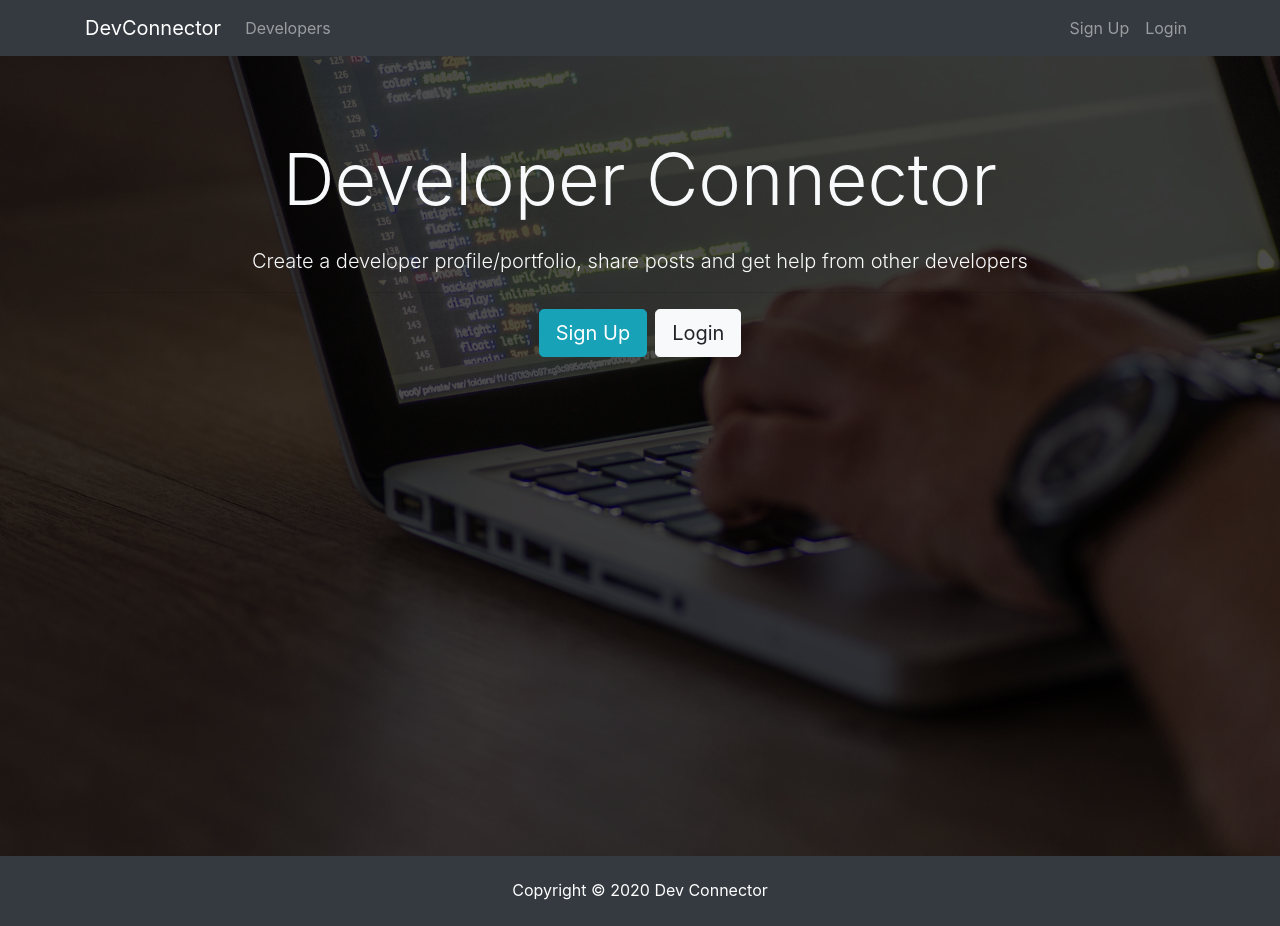
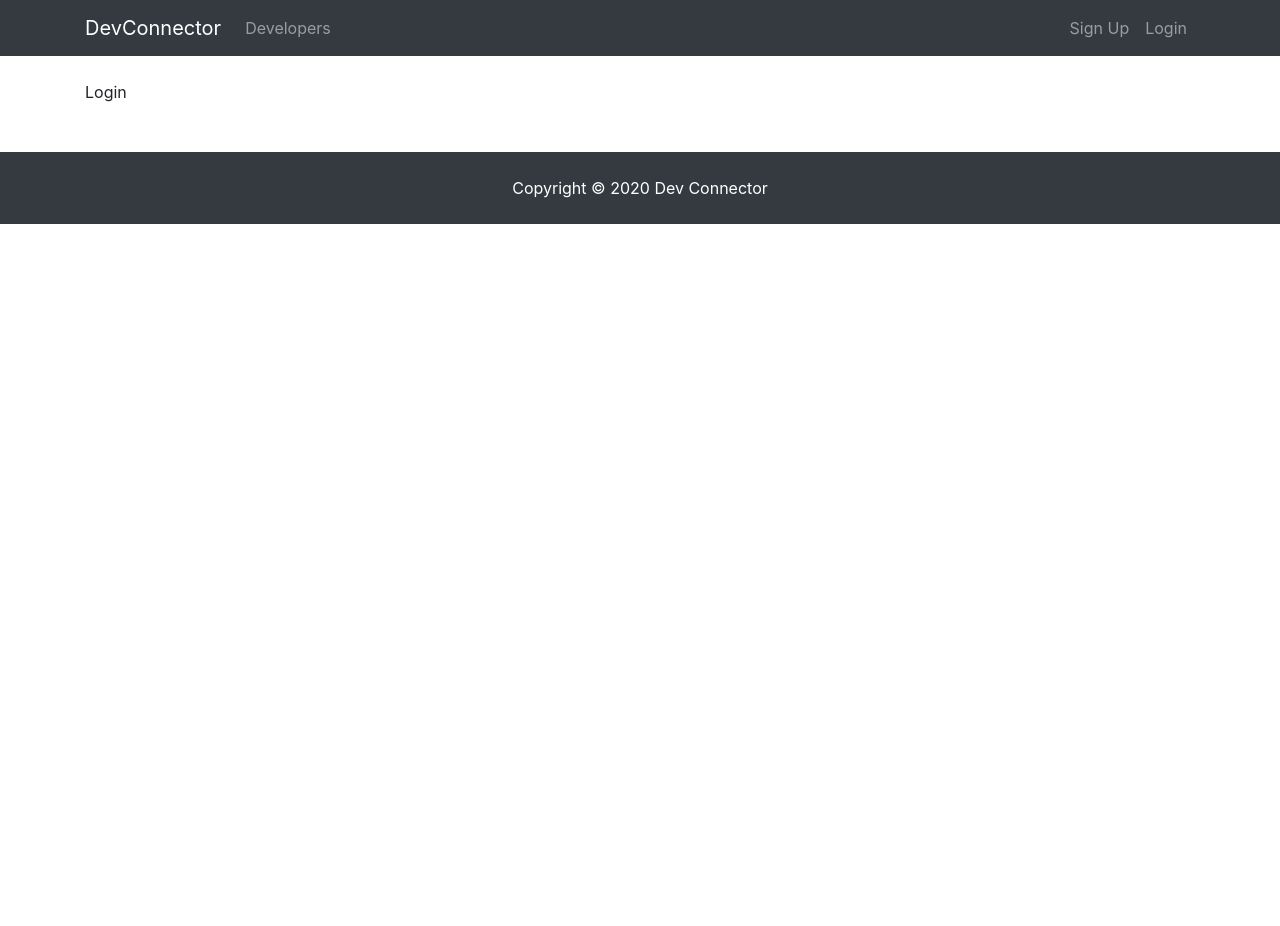
Before and after one commit to Vanevo00/MERNPractice, a React (Create React App) app in the folder client/: page /login in a window 1280 px wide. After the commit the page ends 800 px from the top, so only its background shows below. Built offline with nearby package versions, Linux system fonts and the light colour scheme.

Commit message:
feat: implement router

```diff
--- a/client/package.json
+++ b/client/package.json
@@ -9,6 +9,7 @@
     "@testing-library/user-event": "^7.1.2",
     "react": "^16.13.1",
     "react-dom": "^16.13.1",
+    "react-router-dom": "^5.2.0",
     "react-scripts": "3.4.3"
   },
   "scripts": {
--- a/client/src/App.js
+++ b/client/src/App.js
@@ -1,16 +1,25 @@
 import React from 'react'
+import { BrowserRouter as Router, Route } from 'react-router-dom'
 import './App.css';
 import Navbar from './components/layout/Navbar'
 import Footer from './components/layout/Footer'
 import Landing from './components/layout/Landing'
+import Register from './components/auth/register/Register'
+import Login from './components/auth/login/Login'
 
 function App() {
   return (
-    <div className="App">
-      <Navbar/>
-      <Landing/>
-      <Footer/>
-    </div>
+    <Router>
+      <div className="App">
+        <Navbar/>
+        <Route exact path='/' component={ Landing }/>
+        <div className='container'>
+          <Route exact path='/register' component={ Register }/>
+          <Route exact path='/login' component={ Login }/>
+        </div>
+        <Footer/>
+      </div>
+    </Router>
   );
 }
 
--- /dev/null
+++ b/client/src/components/auth/login/Login.js
@@ -0,0 +1,11 @@
+import React from 'react'
+
+const Login = () => {
+  return (
+    <div>
+      Login
+    </div>
+  )
+}
+
+export default Login
--- /dev/null
+++ b/client/src/components/auth/register/Register.js
@@ -0,0 +1,11 @@
+import React from 'react'
+
+const Register = () => {
+  return (
+    <div>
+      Register
+    </div>
+  )
+}
+
+export default Register
--- a/client/src/components/layout/Landing.js
+++ b/client/src/components/layout/Landing.js
@@ -1,4 +1,5 @@
 import React from 'react'
+import { Link } from 'react-router-dom'
 
 const Landing = () => {
   return (
@@ -11,8 +12,8 @@ const Landing = () => {
               </h1>
               <p className="lead"> Create a developer profile/portfolio, share posts and get help from other developers</p>
               <hr/>
-              <a href="register.html" className="btn btn-lg btn-info mr-2">Sign Up</a>
-              <a href="login.html" className="btn btn-lg btn-light">Login</a>
+              <Link to="/register" className="btn btn-lg btn-info mr-2">Sign Up</Link>
+              <Link to="/login" className="btn btn-lg btn-light">Login</Link>
             </div>
           </div>
         </div>
--- a/client/src/components/layout/Navbar.js
+++ b/client/src/components/layout/Navbar.js
@@ -1,4 +1,5 @@
 import React from 'react'
+import { Link } from 'react-router-dom'
 
 const Navbar = () => {
   return (
@@ -12,17 +13,17 @@ const Navbar = () => {
         <div className="collapse navbar-collapse" id="mobile-nav">
           <ul className="navbar-nav mr-auto">
             <li className="nav-item">
-              <a className="nav-link" href="profiles.html"> Developers
-              </a>
+              <Link className="nav-link" to="/profiles"> Developers
+              </Link>
             </li>
           </ul>
 
           <ul className="navbar-nav ml-auto">
             <li className="nav-item">
-              <a className="nav-link" href="register.html">Sign Up</a>
+              <Link className="nav-link" to="/register">Sign Up</Link>
             </li>
             <li className="nav-item">
-              <a className="nav-link" href="login.html">Login</a>
+              <Link className="nav-link" to="login">Login</Link>
             </li>
           </ul>
         </div>
```
Also changed, not shown: 1 other file (tests, documents, lock files or other folders).
